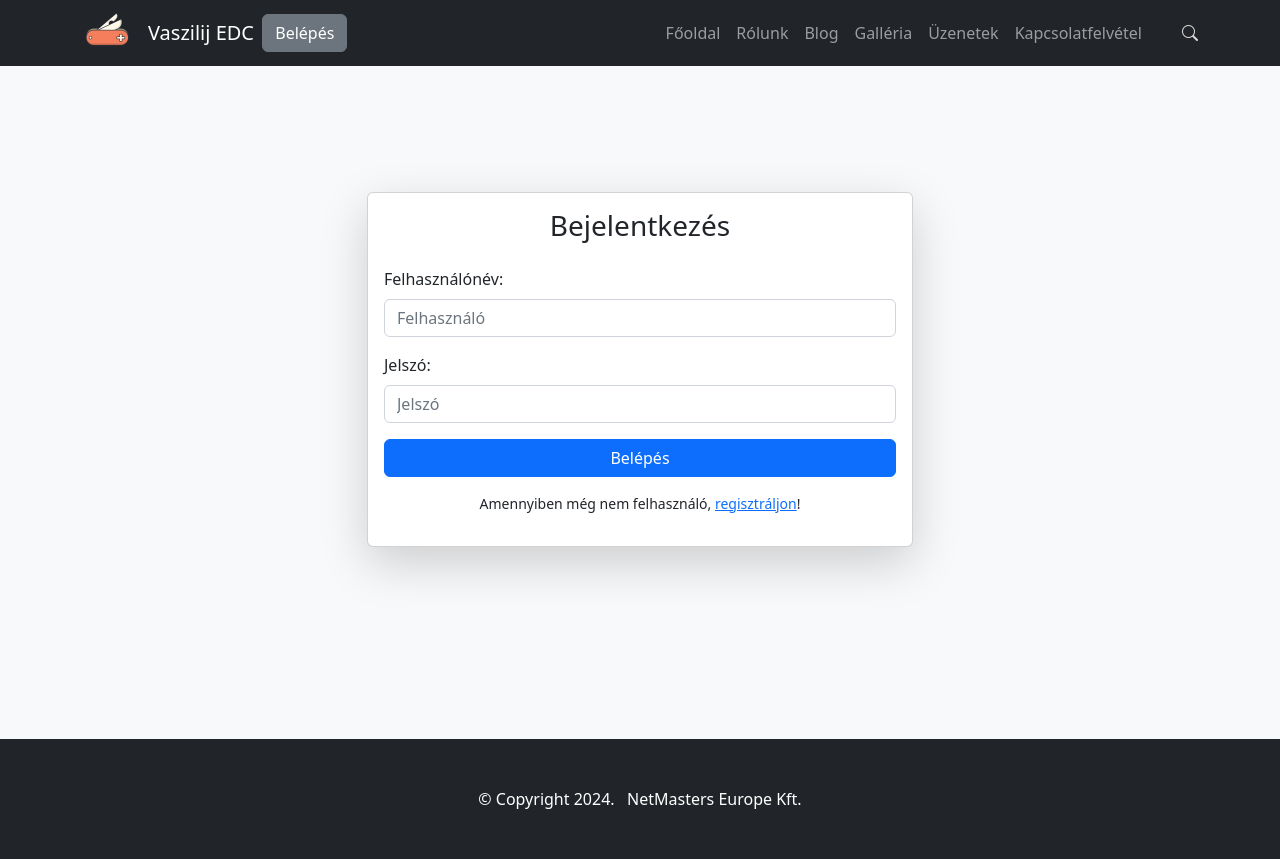
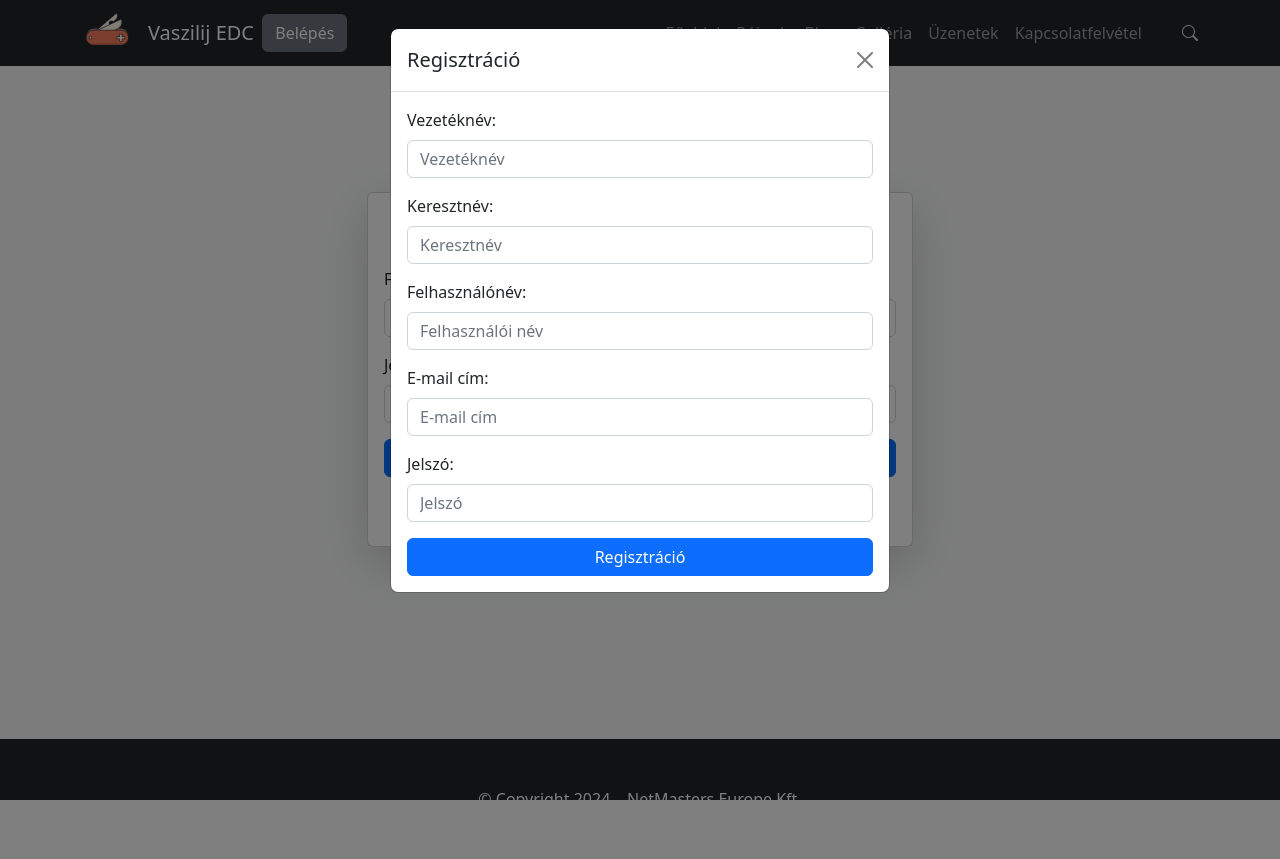
Before and after one commit to DaNtERius/altf4_beadando, a PHP site: page /?oldal=login in a window 1280 px wide, after a click on "regisztráljon". After the commit the page ends 800 px from the top, so only its background shows below. Run offline with PHP 8.4, Linux system fonts and the light colour scheme; some libraries are stand-ins or nearby versions.

Commit message:
Hiányzó modal

```diff
--- a/sites/content/belepes.php
+++ b/sites/content/belepes.php
@@ -13,7 +13,7 @@ if (session_status() === PHP_SESSION_NONE) {
                 <div class="col-12 col-md-6">
                     <div class="card shadow-lg">
                         <div class="card-body">
-                            <h3 class="card-title text-center mb-4">Üdvözöljük, <?php echo htmlspecialchars($_SESSION['csn'] . " " . $_SESSION['un'] . " (" . $_SESSION['login'] . ")") ?>!</h3>
+                            <h3 class="card-title text-center mb-4">Üdvözöljük, <?php echo htmlspecialchars($_SESSION['username']); ?>!</h3>
                             <p class="text-center">Ön már be van jelentkezve.</p>
                             <div class="d-grid">
                                 <a href="?oldal=logout" class="btn btn-danger">Kijelentkezés</a>
@@ -51,4 +51,43 @@ if (session_status() === PHP_SESSION_NONE) {
             </div>
         <?php } ?>
     </div>
+
+    <!-- Registration Modal -->
+    <div class="modal fade" id="registerModal" tabindex="-1" aria-labelledby="registerModalLabel" aria-hidden="true">
+        <div class="modal-dialog">
+            <div class="modal-content">
+                <div class="modal-header">
+                    <h5 class="modal-title" id="registerModalLabel">Regisztráció</h5>
+                    <button type="button" class="btn-close" data-bs-dismiss="modal" aria-label="Bezárás"></button>
+                </div>
+                <div class="modal-body">
+                    <form method="post" action="?oldal=regisztral">
+                        <div class="mb-3">
+                            <label for="csaladi_nev" class="form-label">Vezetéknév:</label>
+                            <input placeholder="Vezetéknév" class="form-control" id="csaladi_nev" name="csaladi_nev" required>
+                        </div>
+                        <div class="mb-3">
+                            <label for="uto_nev" class="form-label">Keresztnév:</label>
+                            <input placeholder="Keresztnév" class="form-control" id="uto_nev" name="uto_nev" required>
+                        </div>
+                        <div class="mb-3">
+                            <label for="felhasznalo_reg" class="form-label">Felhasználónév:</label>
+                            <input placeholder="Felhasználói név" type="text" class="form-control" id="felhasznalo_reg" name="felhasznalo" required>
+                        </div>
+                        <div class="mb-3">
+                            <label for="email" class="form-label">E-mail cím:</label>
+                            <input placeholder="E-mail cím" type="email" class="form-control" id="email" name="email" required>
+                        </div>
+                        <div class="mb-3">
+                            <label for="jelszo_reg" class="form-label">Jelszó:</label>
+                            <input placeholder="Jelszó" type="password" class="form-control" id="jelszo_reg" name="jelszo" required>
+                        </div>
+                        <div class="d-grid">
+                            <button type="submit" class="btn btn-primary">Regisztráció</button>
+                        </div>
+                    </form>
+                </div>
+            </div>
+        </div>
+    </div>
 </section>
```
